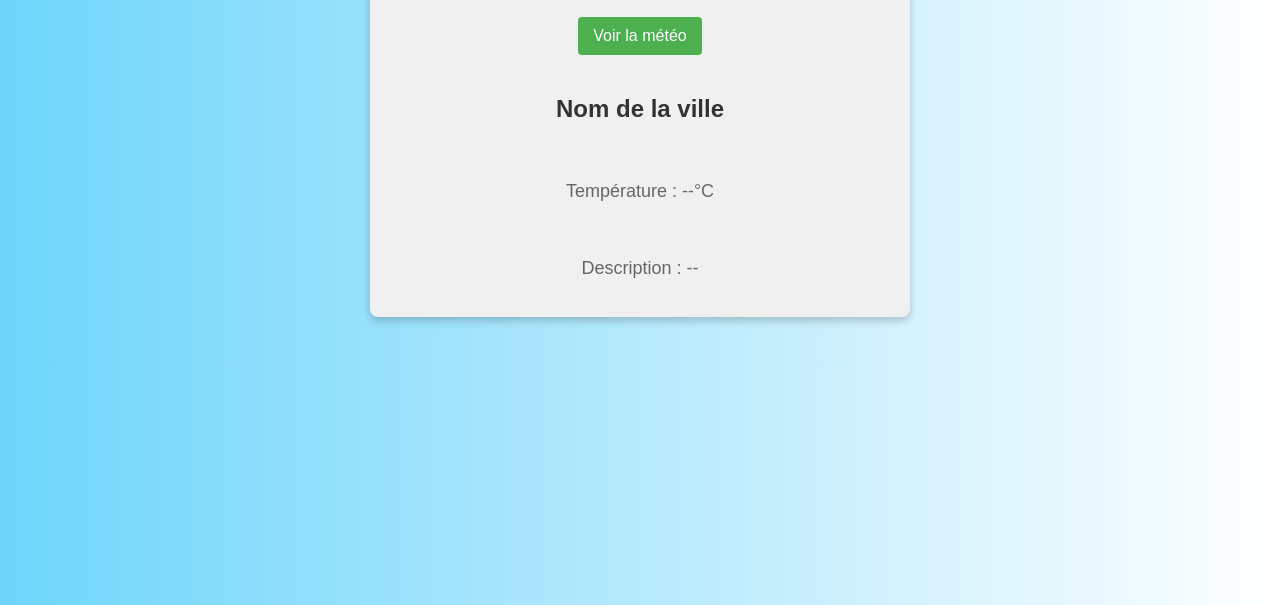
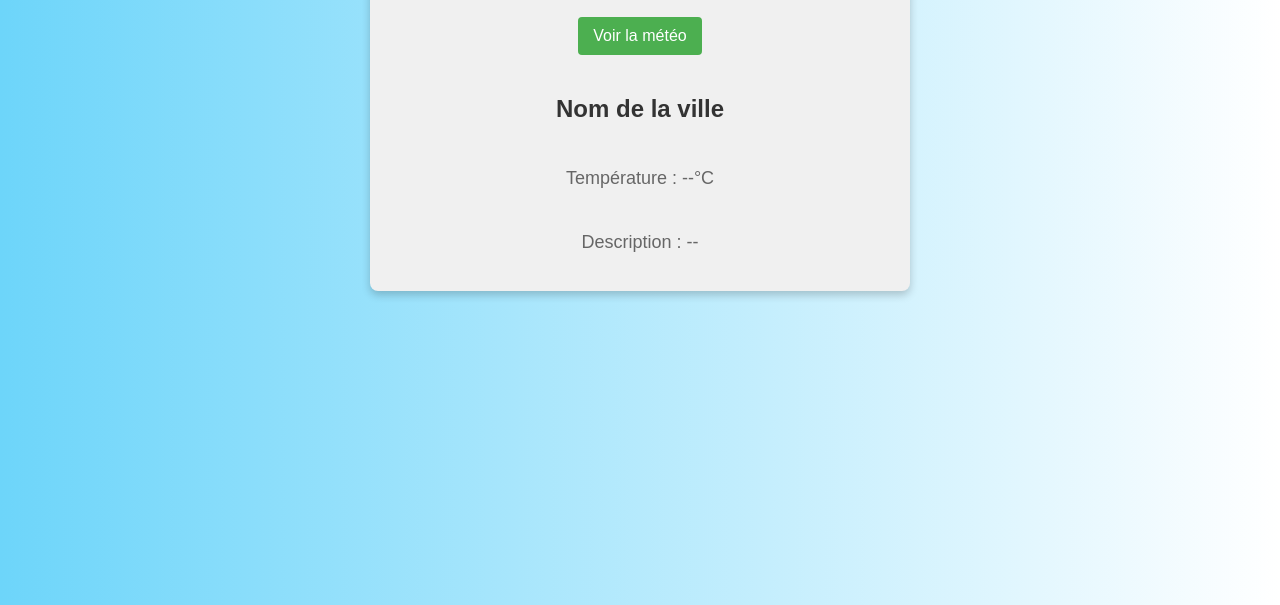
Before and after one commit to IAlexiis/Site-pr-vision-m-t-o, a plain HTML site: page index.html in a window 1280 px wide. Shown: the part 195-800 px from the top of the page. Drawn offline with Linux system fonts and the light colour scheme.

Commit message:
mise a jour

```diff
--- a/script.js
+++ b/script.js
@@ -14,6 +14,7 @@ document.getElementById("searchbutton").addEventListener("click", function () {
     "moderate rain": "images/moderate-rain.jpg",
     "overcast clouds": "images/overcast-clouds.jpg",
     "scattered clouds": "images/scattered-clouds.jpg",
+    haze: "images/haze.jpg",
   };
 
   fetch(apiUrl)
--- a/style.css
+++ b/style.css
@@ -18,10 +18,10 @@ html {
 
 .container > div {
   display: flex;
-  gap: 20px;
   flex-direction: column;
   justify-content: center;
   align-items: center;
+  gap: 20px;
 }
 
 h1 {
@@ -52,6 +52,9 @@ button:hover {
 
 #weather-display {
   margin-top: 20px;
+  display: flex;
+  flex-direction: column;
+  gap: 7px;
 }
 
 #city-name {
```
Also changed, not shown: images/haze.jpg (added).
